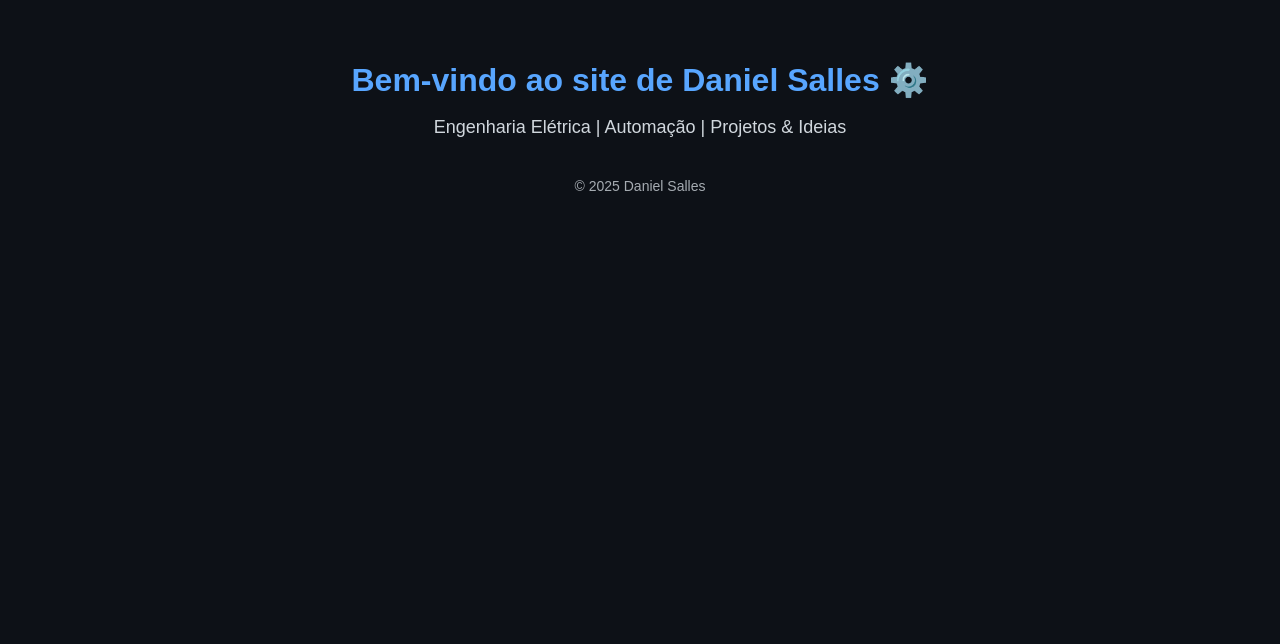
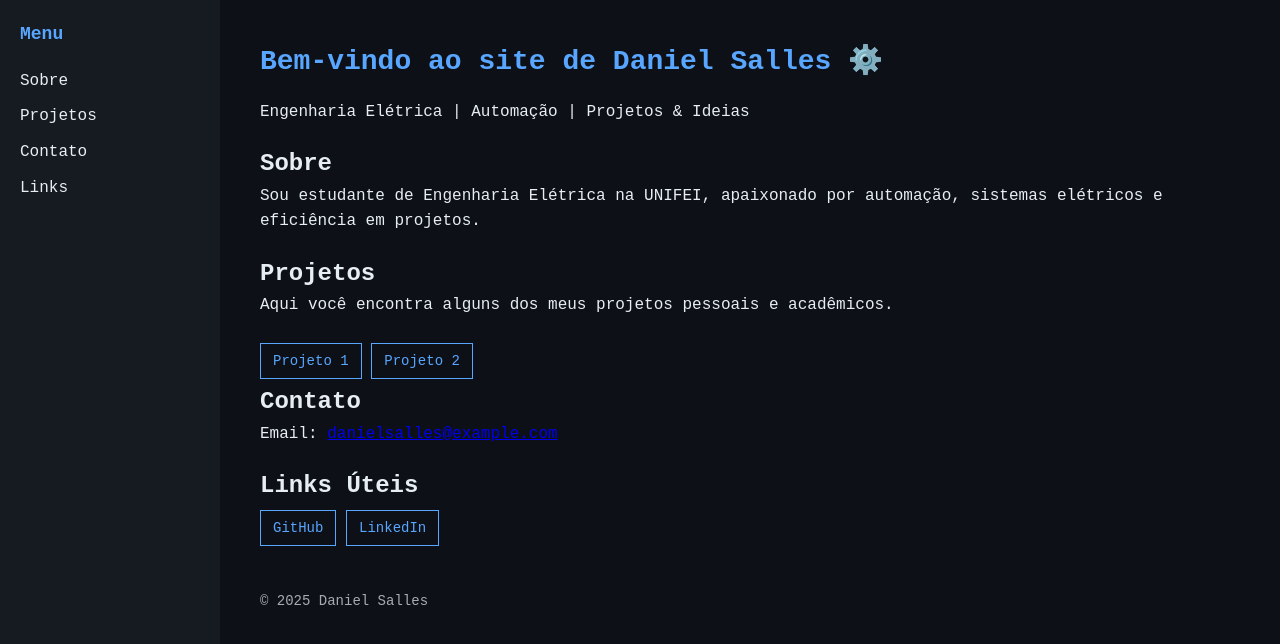
Before and after one commit to danielsallesp/danielsallesp.github.io, a plain HTML site: page index.html in a window 1280 px wide. Drawn offline with Linux system fonts and the light colour scheme.

Commit message:
Update index.html

```diff
--- a/index.html
+++ b/index.html
@@ -5,32 +5,134 @@
 <meta name="viewport" content="width=device-width, initial-scale=1.0">
 <title>Daniel Salles - Engenharia</title>
 <style>
+  /* Reset simples */
+  * { margin: 0; padding: 0; box-sizing: border-box; }
+
   body {
+    font-family: "Courier New", Courier, monospace;
     background-color: #0d1117;
     color: #e6edf3;
-      font-family: Arial, sans-serif;
-      margin: 0;
-      padding: 40px;
-      text-align: center;
+    line-height: 1.6;
+    display: flex;
+    min-height: 100vh;
   }
-    h1 {
+
+  /* Menu lateral */
+  nav {
+    width: 220px;
+    background-color: #161b22;
+    padding: 20px;
+    flex-shrink: 0;
+  }
+  nav h2 {
+    font-size: 18px;
+    margin-bottom: 20px;
     color: #58a6ff;
+  }
+  nav a {
+    display: block;
+    color: #e6edf3;
+    text-decoration: none;
     margin-bottom: 10px;
   }
-    p {
-      font-size: 18px;
-      opacity: 0.9;
+  nav a:hover {
+    color: #58a6ff;
+  }
+
+  /* Conteúdo principal */
+  main {
+    flex: 1;
+    padding: 40px;
+  }
+  main h1 {
+    font-size: 28px;
+    margin-bottom: 15px;
+    color: #58a6ff;
+  }
+  main p {
+    margin-bottom: 20px;
   }
   footer {
     margin-top: 40px;
     font-size: 14px;
     opacity: 0.7;
   }
+
+  /* Links de destaque */
+  .link-button {
+    display: inline-block;
+    padding: 6px 12px;
+    margin: 4px 0;
+    border: 1px solid #58a6ff;
+    color: #58a6ff;
+    text-decoration: none;
+    font-size: 14px;
+  }
+  .link-button:hover {
+    background-color: #58a6ff;
+    color: #0d1117;
+  }
+
+  /* Responsividade simples */
+  @media (max-width: 768px) {
+    body {
+      flex-direction: column;
+    }
+    nav {
+      width: 100%;
+      display: flex;
+      overflow-x: auto;
+    }
+    nav a {
+      margin-right: 15px;
+    }
+    main {
+      padding: 20px;
+    }
+  }
 </style>
 </head>
 <body>
+
+<!-- Menu lateral -->
+<nav>
+  <h2>Menu</h2>
+  <a href="#sobre">Sobre</a>
+  <a href="#projetos">Projetos</a>
+  <a href="#contato">Contato</a>
+  <a href="#links">Links</a>
+</nav>
+
+<!-- Conteúdo principal -->
+<main>
   <h1>Bem-vindo ao site de Daniel Salles ⚙️</h1>
   <p>Engenharia Elétrica | Automação | Projetos & Ideias</p>
+
+  <section id="sobre">
+    <h2>Sobre</h2>
+    <p>Sou estudante de Engenharia Elétrica na UNIFEI, apaixonado por automação, sistemas elétricos e eficiência em projetos.</p>
+  </section>
+
+  <section id="projetos">
+    <h2>Projetos</h2>
+    <p>Aqui você encontra alguns dos meus projetos pessoais e acadêmicos.</p>
+    <a class="link-button" href="#">Projeto 1</a>
+    <a class="link-button" href="#">Projeto 2</a>
+  </section>
+
+  <section id="contato">
+    <h2>Contato</h2>
+    <p>Email: <a href="mailto:danielsalles@example.com">danielsalles@example.com</a></p>
+  </section>
+
+  <section id="links">
+    <h2>Links Úteis</h2>
+    <a class="link-button" href="https://github.com/danielsallesp" target="_blank">GitHub</a>
+    <a class="link-button" href="https://www.linkedin.com/in/danielsalles/" target="_blank">LinkedIn</a>
+  </section>
+
   <footer>© 2025 Daniel Salles</footer>
+</main>
+
 </body>
 </html>
```
Lines whose indentation alone changed are shown as unchanged.
